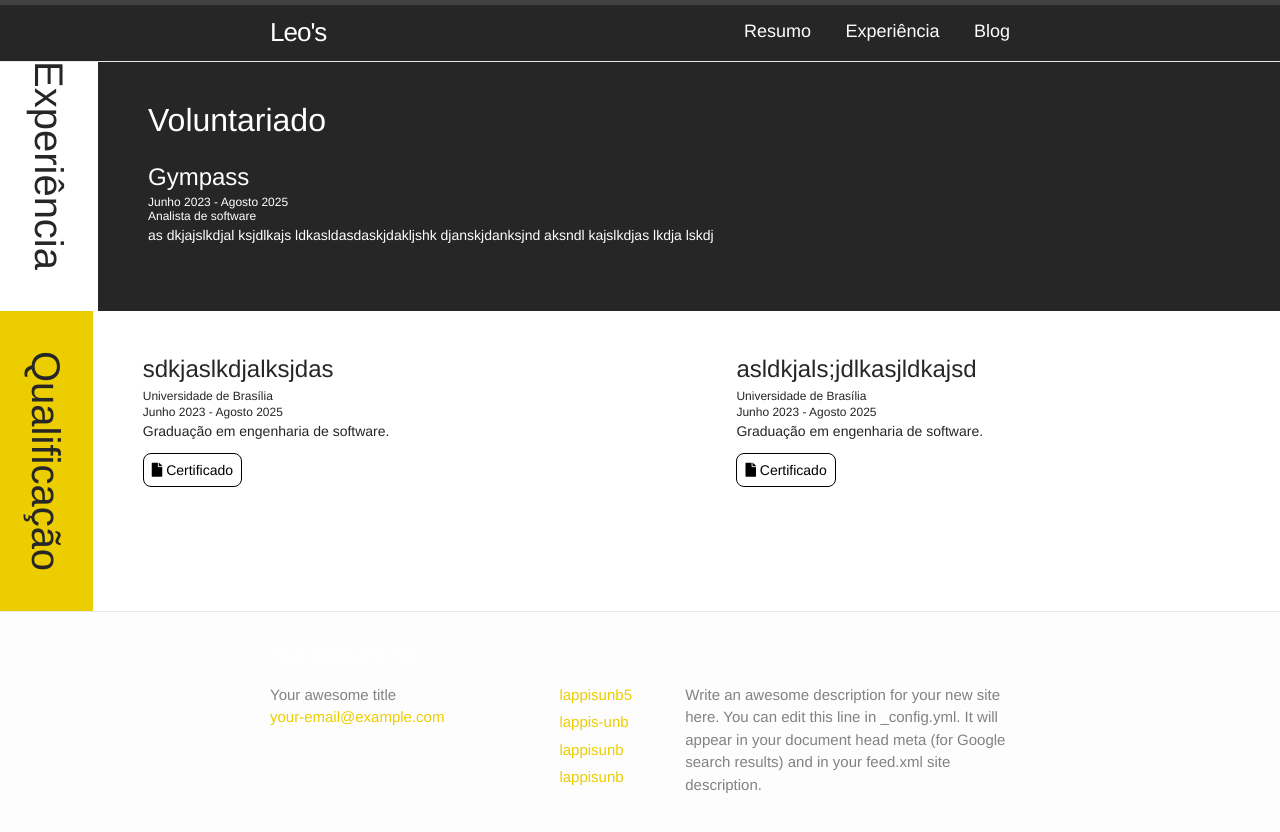
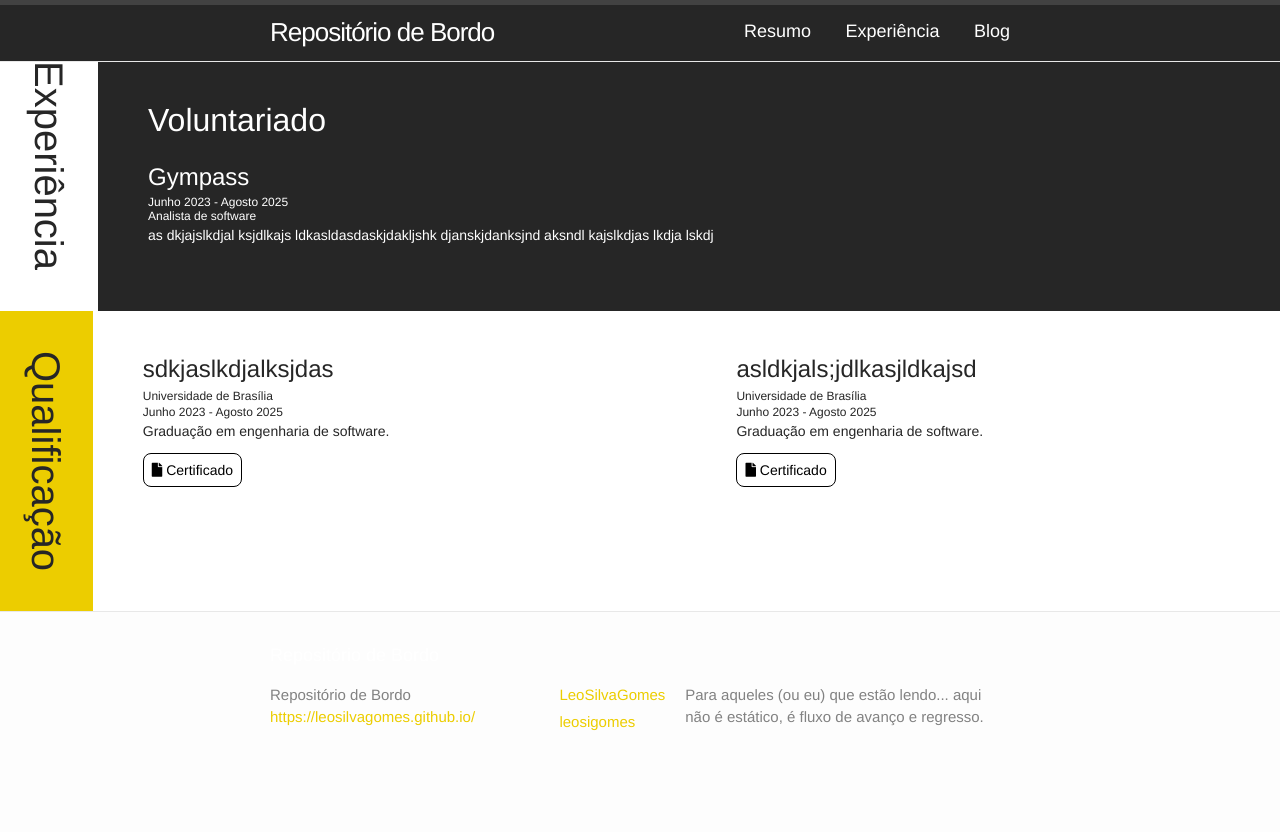
Before and after one commit to LeoSilvaGomes/repositorio-de-bordo, a Jekyll site: the page built from index.html, in a window 1280 px wide and 900 px high, scrolled down 1011 px. Shown: the top 832 px of the window. Built offline with Jekyll 4.4.1, drawn with Linux system fonts in a browser that asks for light colours; nearby versions of some CDN libraries; some of the changed text lies outside the part shown.

Commit message:
✨ Adjust about and footer

```diff
--- a/_config.yml
+++ b/_config.yml
@@ -1,9 +1,7 @@
-title: Leo's
+title: Repositório de Bordo
 email: leonardogomes@ime.usp.br
 description: >- # this means to ignore newlines until "baseurl:"
-  Write an awesome description for your new site here. You can edit this
-  line in _config.yml. It will appear in your document head meta (for
-  Google search results) and in your feed.xml site description.
+  Para aqueles (ou eu) que estão lendo... aqui não é estático, é fluxo de avanço e regresso.
 baseurl: "/repositorio-de-bordo" # the subpath of your site, e.g. /blog
 url: "https://leosilvagomes.github.io/" # the base hostname & protocol for your site, e.g. http://example.com
 github_username: LeoSilvaGomes
--- a/_includes/footer.html
+++ b/_includes/footer.html
@@ -3,36 +3,29 @@
 
   <div class="wrapper">
 
-    <h2 class="footer-heading">Your awesome title</h2>
+    <h2 class="footer-heading">{{site.title}}</h2>
 
     <div class="footer-col-wrapper">
       <div class="footer-col footer-col-1">
         <ul class="contact-list">
-          <li class="p-name">Your awesome title</li>
-          <li><a class="u-email" href="mailto:your-email@example.com">your-email@example.com</a></li>
+          <li class="p-name">{{site.title}}</li>
+          <li><a class="u-email" href="mailto:your-email@example.com">{{site.url}}</a></li>
         </ul>
       </div>
 
       <div class="footer-col footer-col-2">
         <ul class="social-media-list">
-          <li><a href="https://www.facebook.com/lappisunb5"><svg class="svg-icon">
-            <use xlink:href="{{site.baseurl}}/assets/minima-social-icons.svg#facebook"></use>
-            </svg> <span class="username">lappisunb5</span></a></li>
-          <li><a href="https://github.com/lappis-unb"><svg class="svg-icon">
+          <li><a href="https://github.com/{{site.github_username}}"><svg class="svg-icon">
                 <use xlink:href="{{site.baseurl}}/assets/minima-social-icons.svg#github"></use>
-              </svg> <span class="username">lappis-unb</span></a></li>
-          <li><a href="https://instagram.com/lappisunb"><svg class="svg-icon">
+              </svg> <span class="username">{{site.github_username}}</span></a></li>
+          <li><a href="https://instagram.com/{{site.instagram_username}}"><svg class="svg-icon">
                 <use xlink:href="{{site.baseurl}}/assets/minima-social-icons.svg#instagram"></use>
-              </svg> <span class="username">lappisunb</span></a></li>
-          <li><a href="https://www.twitter.com/lappisunb"><svg class="svg-icon">
-                <use xlink:href="{{site.baseurl}}/assets/minima-social-icons.svg#twitter"></use>
-              </svg> <span class="username">lappisunb</span></a></li>
+              </svg> <span class="username">{{site.instagram_username}}</span></a></li>
         </ul>
       </div>
 
       <div class="footer-col footer-col-3">
-        <p>Write an awesome description for your new site here. You can edit this line in _config.yml. It will appear in
-          your document head meta (for Google search results) and in your feed.xml site description.</p>
+        <p>{{site.description}}</p>
       </div>
     </div>
 
--- a/_includes/header.html
+++ b/_includes/header.html
@@ -1,11 +1,6 @@
 <header class="site-header" id="header">
   <div class="wrapper">
     <div class="header-content">
-      <!-- <div data-aos="fade-right" data-aos-anchor="#trigger-left" data-aos-anchor-placement="top-top">
-        <a class="site-title" rel="author" href="/">
-          <p>{{site.title}}</p>
-        </a>
-      </div> -->
       <a class="site-title" rel="author" href="{{ site.baseurl }}/">
         <p>{{site.title}}</p>
       </a>
@@ -25,14 +20,3 @@
     </div>
   </div>
 </header>
-
-<script>
-  function myFunction() {
-    var x = document.getElementById("hideicon");
-    if (x.style.display === "block") {
-      x.style.display = "none";
-    } else {
-      x.style.display = "block";
-    }
-  }
-</script>
```
Also changed, not shown: _about/sobre-a-pessoa.md (+2 -2 lines), README.md.
